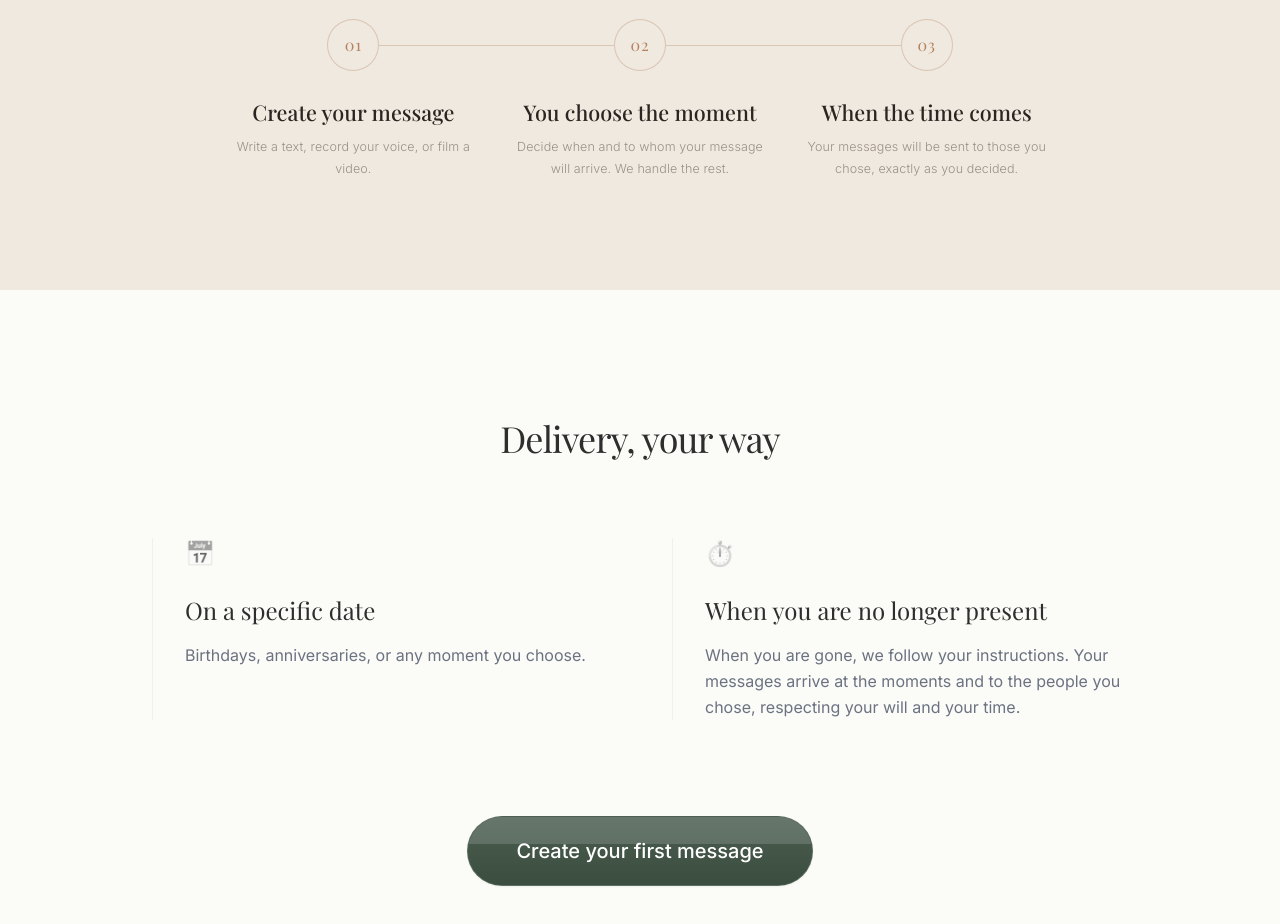
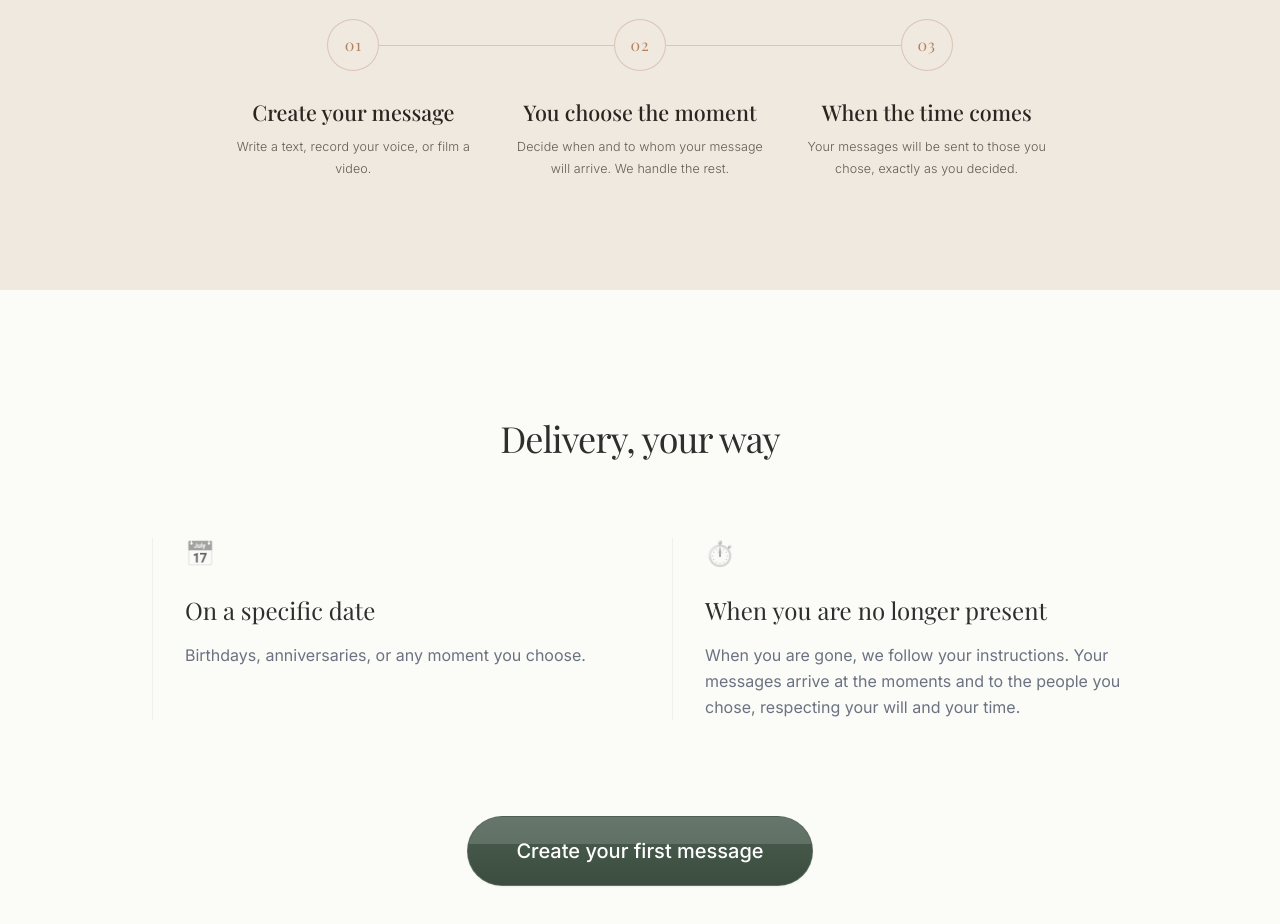
Before and after one commit to danielfernandezesnal/voiceforlater, a Next.js app: page /en in a window 1280 px wide. Shown: the part 1600-2524 px from the top of the page. Built offline with nearby package versions, Linux system fonts and the light colour scheme; no server answers; a web font is replaced by a local one.

Commit message:
fix(landing): increase timeline description contrast

```diff
--- a/app/[locale]/page.tsx
+++ b/app/[locale]/page.tsx
@@ -135,7 +135,7 @@ export default async function LocaleHomePage({
                                 <h3 className="font-serif font-medium text-[hsl(var(--ink))] mb-2.5 leading-[1.25] text-[1.35rem]">
                                     {item.title}
                                 </h3>
-                                <p className="text-[12.5px] font-light leading-[1.75] tracking-[0.01em]" style={{ color: 'hsl(var(--ink-muted))' }}>
+                                <p className="tl-desc">
                                     {item.description}
                                 </p>
                             </div>
--- a/app/globals.css
+++ b/app/globals.css
@@ -196,6 +196,17 @@ html {
     background: hsl(var(--rose-border) / 0.35);
   }
 
+  /* Timeline description — legible on cream background */
+  .tl-desc {
+    font-size: 12.5px;
+    font-weight: 300;
+    line-height: 1.75;
+    letter-spacing: 0.01em;
+    color: rgba(42, 37, 32, 0.72);
+    /* ink at 72% — passes WCAG AA on cream */
+    opacity: 1;
+  }
+
   /* Example card */
   .ex-card {
     @apply flex items-start gap-3.5 rounded-[10px] p-6 transition-all duration-200 cursor-default;
```
